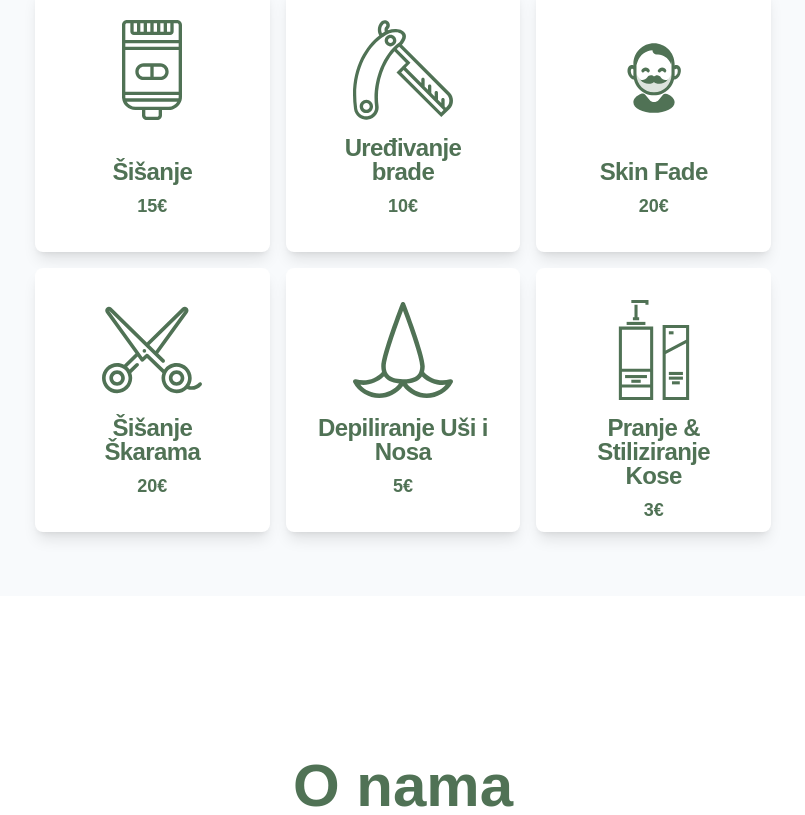
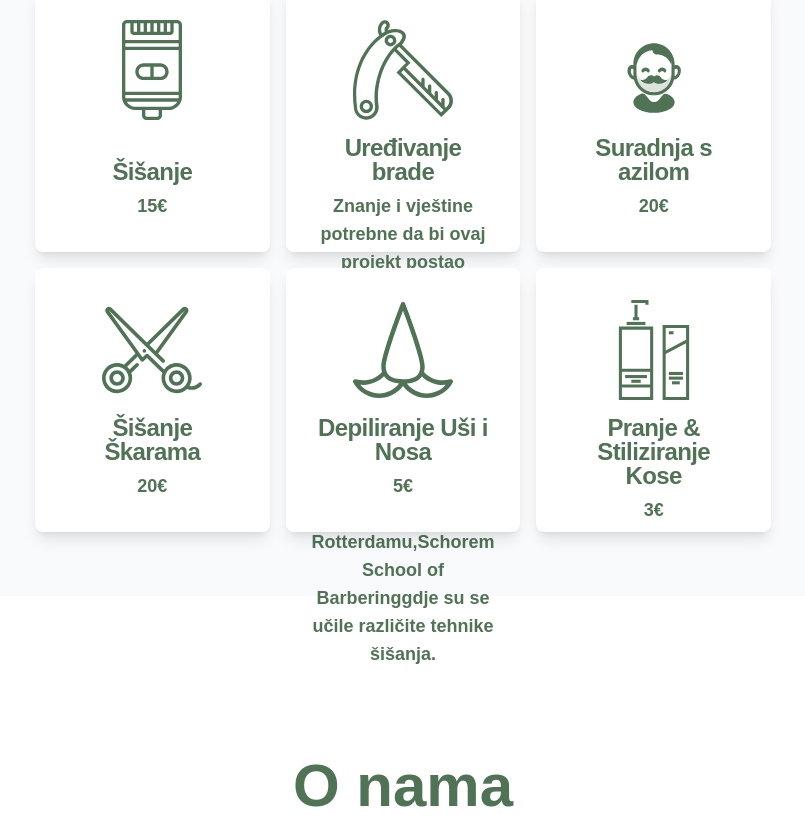
Before and after one commit to ninichuuh/pepe-barber, a Next.js app: page / in a window 1280 px wide. Shown: the part 1045-1860 px from the top of the page, without its empty margins (237-1042 px from the left). Built offline with nearby package versions, Linux system fonts and the light colour scheme; a web font is replaced by a local one.

Commit message:
added links

```diff
--- a/components/ui/feature-cards.tsx
+++ b/components/ui/feature-cards.tsx
@@ -166,8 +166,36 @@ export default function FeatureCards() {
                   transition={{ delay: 0.5 * index, duration: 1 }}
                   className="space-y-2"
                 >
-                  <CardTitle>{cards.text}</CardTitle>
-                  <CardDescription>{cards.subtext}</CardDescription>
+                  <CardTitle>
+                    {index === 2 ? (
+                      <>
+                        Suradnja s{" "}
+                        <a href="https://zz-rijeka.org/o-nama/">azilom</a>
+                      </>
+                    ) : (
+                      cards.text
+                    )}
+                  </CardTitle>
+                  <CardDescription>
+                    {index === 1 ? (
+                      <>
+                        Znanje i vještine potrebne da bi ovaj projekt postao
+                        stvarnost prikupljane su kroz protekle tri godine na
+                        različitim edukacijama i radnim mjestima. Kao posebno
+                        značajno iskustvo ističe se obrazovanje u Rotterdamu,
+                        <a
+                          href="https://schorembarbier.nl/"
+                          target="_blank"
+                          rel="noopener noreferrer"
+                        >
+                          Schorem School of Barbering
+                        </a>
+                        gdje su se učile različite tehnike šišanja.
+                      </>
+                    ) : (
+                      cards.subtext
+                    )}
+                  </CardDescription>
                 </motion.div>
               </Card>
             </motion.div>
--- a/config/contents.ts
+++ b/config/contents.ts
@@ -67,7 +67,7 @@ export const features: ContentSection = {
       image: `/diploma.svg`,
     },
     {
-      text: `Suradnja S Azilom(https://zz-rijeka.org/o-nama/)`,
+      text: `Suradnja S Azilom`,
       subtext: `Unutar našeg barbershopa s ponosom ističemo oglasnu ploču koja prikazuje fotografije i informacije o raznim psima u potrazi za toplim, ljubavlju ispunjenim domovima. Odabirom udomljavanja, "Pepe's Barbershop" vas nagrađuje posebnim iznenađenjem-besplatnim tretmanom koji uključuje šišanje i pranje kose, dotjerivanje brade te osvježavajući tretman lica. Više informacija o suradnji s Azilom možete pronaći na njihovoj službenoj stranici <a href="https://zz-rijeka.org/o-nama/" target="_blank">Azila</a>.`,
       image: `/pet-house.svg`,
     },
```
